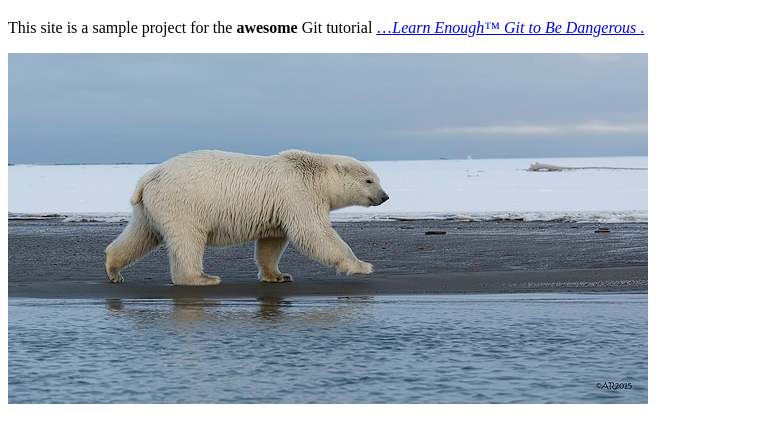
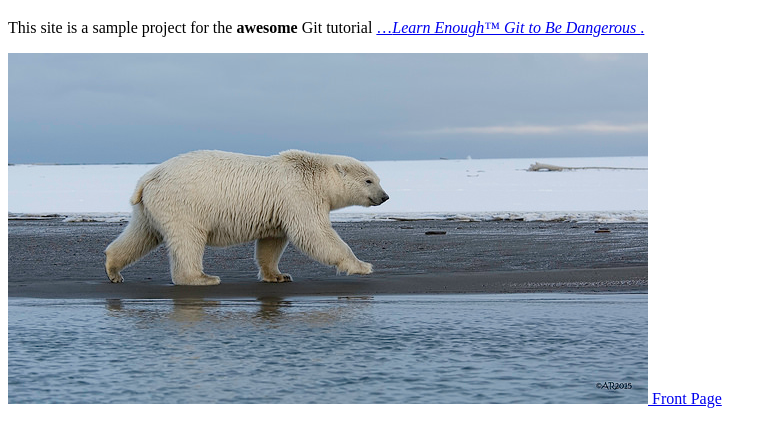
Before and after one commit to Bainur13/website, a plain HTML site: page about.html in a window 1280 px wide. Shown: the part 61-508 px from the top of the page, without its empty margins (0-777 px from the left). Drawn offline with Linux system fonts and the light colour scheme.

Commit message:
about to index connection test

```diff
--- a/about.html
+++ b/about.html
@@ -12,5 +12,6 @@
     <a href="https://www.flickr.com/photos/puliarfanita/22959238329">
         <img src="images/polar_bear.jpg" alt="Polar bear">
     </a>
+    <a href ="index.html">Front Page</a>
      </body>
 </html>
```
